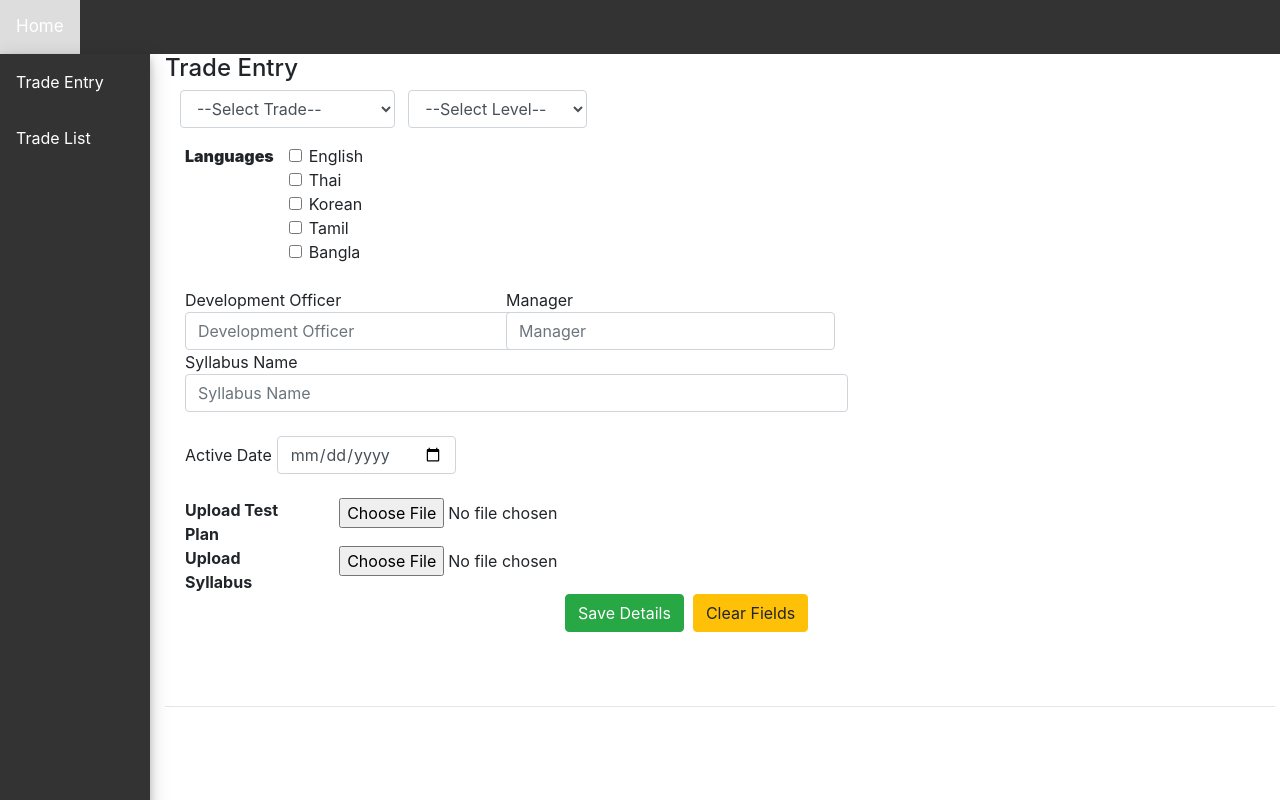
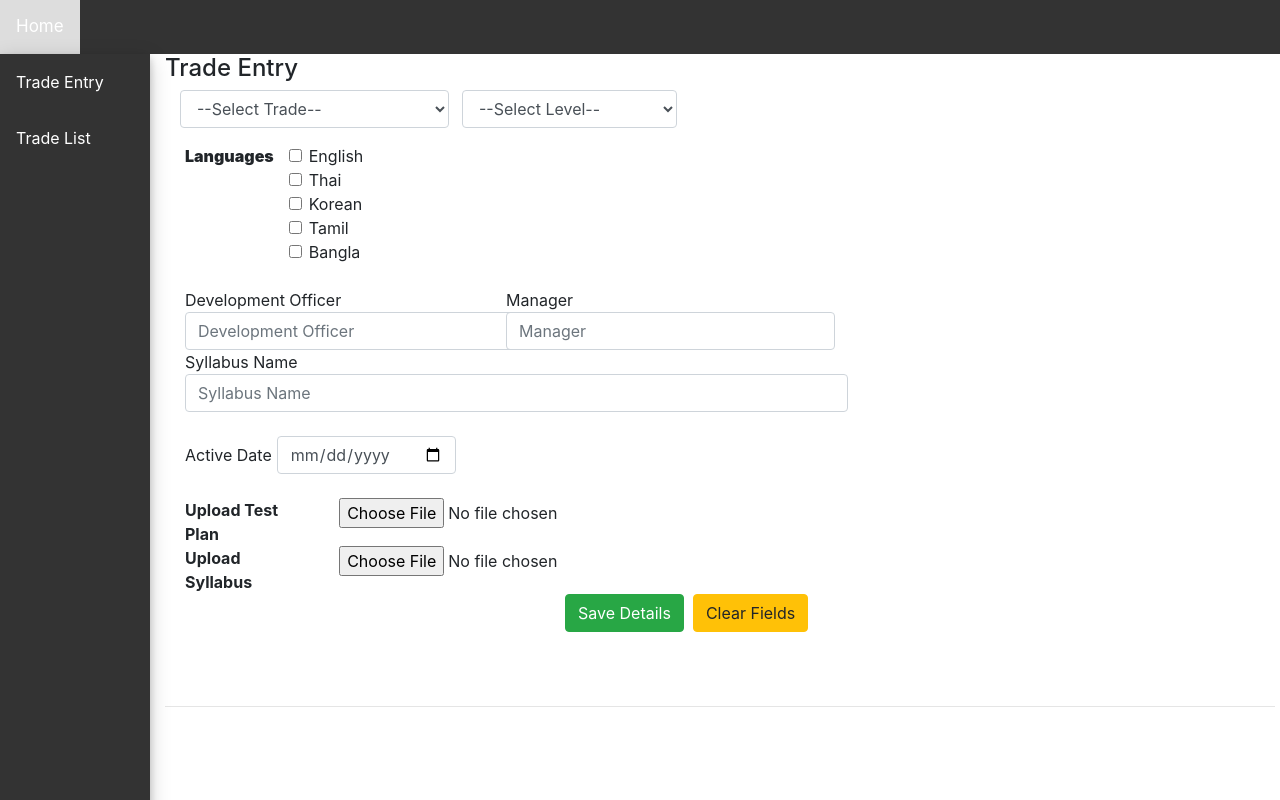
Before and after one commit to Tajbiul-Rawol/clientCrudAngular, an Angular app: page /trade in a window 1280 px wide. Built offline with nearby package versions, Linux system fonts and the light colour scheme.

Commit message:
Update trade.component.css

```diff
--- a/src/app/trade/trade.component.css
+++ b/src/app/trade/trade.component.css
@@ -1,10 +1,10 @@
 #trade{
-  width: 24% !important;
+  width: 30% !important;
   display: inline !important;
 }
 
 #tradeLevel{
-    width: 20% !important;
+    width: 24% !important;
     display: inline !important;
   }
 
```
